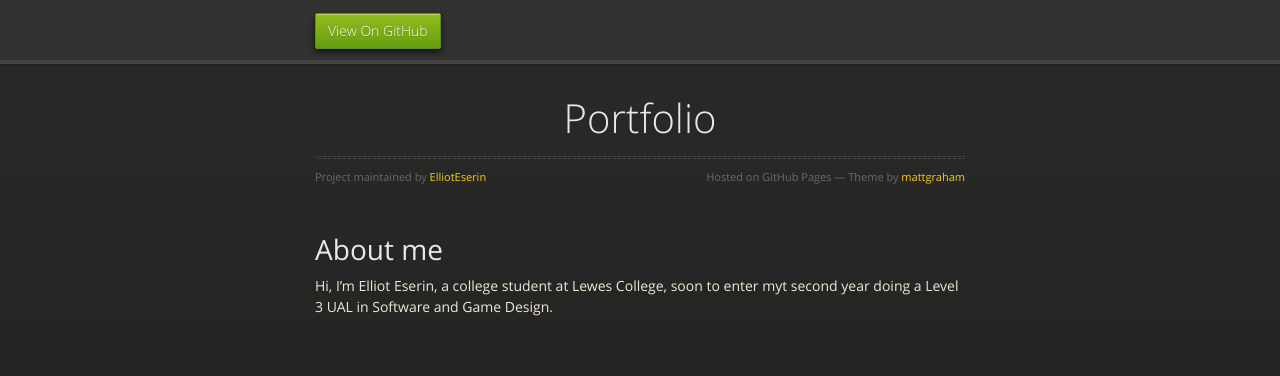
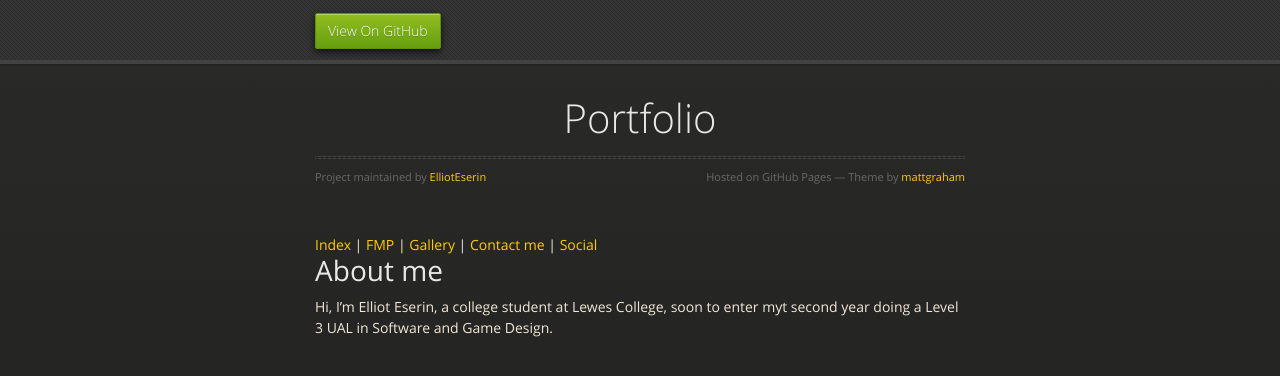
Before and after one commit to ElliotEserin/Portfolio, a Jekyll site: the page built from index.md, in a window 1280 px wide. Shown: the top 376 px of the page. Built offline with Jekyll 4.4.1, drawn with Linux system fonts in a browser that asks for light colours; the repository's description, which GitHub fills in, is left out; our own code applies the rules of GitHub Pages for plain Markdown files.

Commit message:
Update default.html

```diff
--- a/_layouts/default.html
+++ b/_layouts/default.html
@@ -38,7 +38,16 @@
           <hr>
           <span class="credits left">Project maintained by <a href="{{ site.github.owner_url }}">{{ site.github.owner_name }}</a></span>
           <span class="credits right">Hosted on GitHub Pages &mdash; Theme by <a href="https://twitter.com/mattgraham">mattgraham</a></span>
+        </div>
 
+        <div>
+           <nav>
+            <a href="index.html">Index</a> |
+            <a href="FMP.html">FMP</a> |
+            <a href="gallery.html">Gallery</a> |
+            <a href="contact.html">Contact me</a> |
+            <a href="social.html">Social</a>
+          </nav>
         </div>
 
         {{ content }}
```
